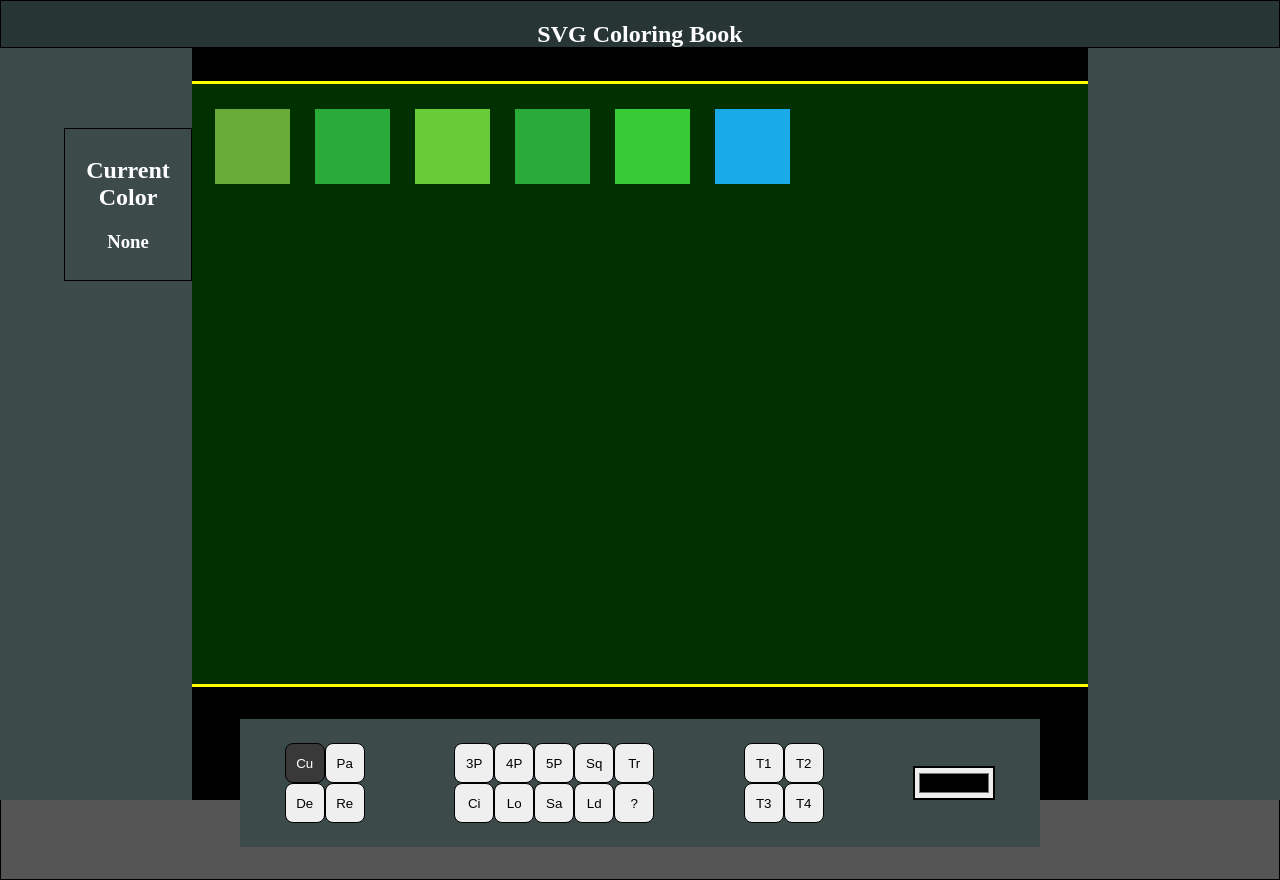
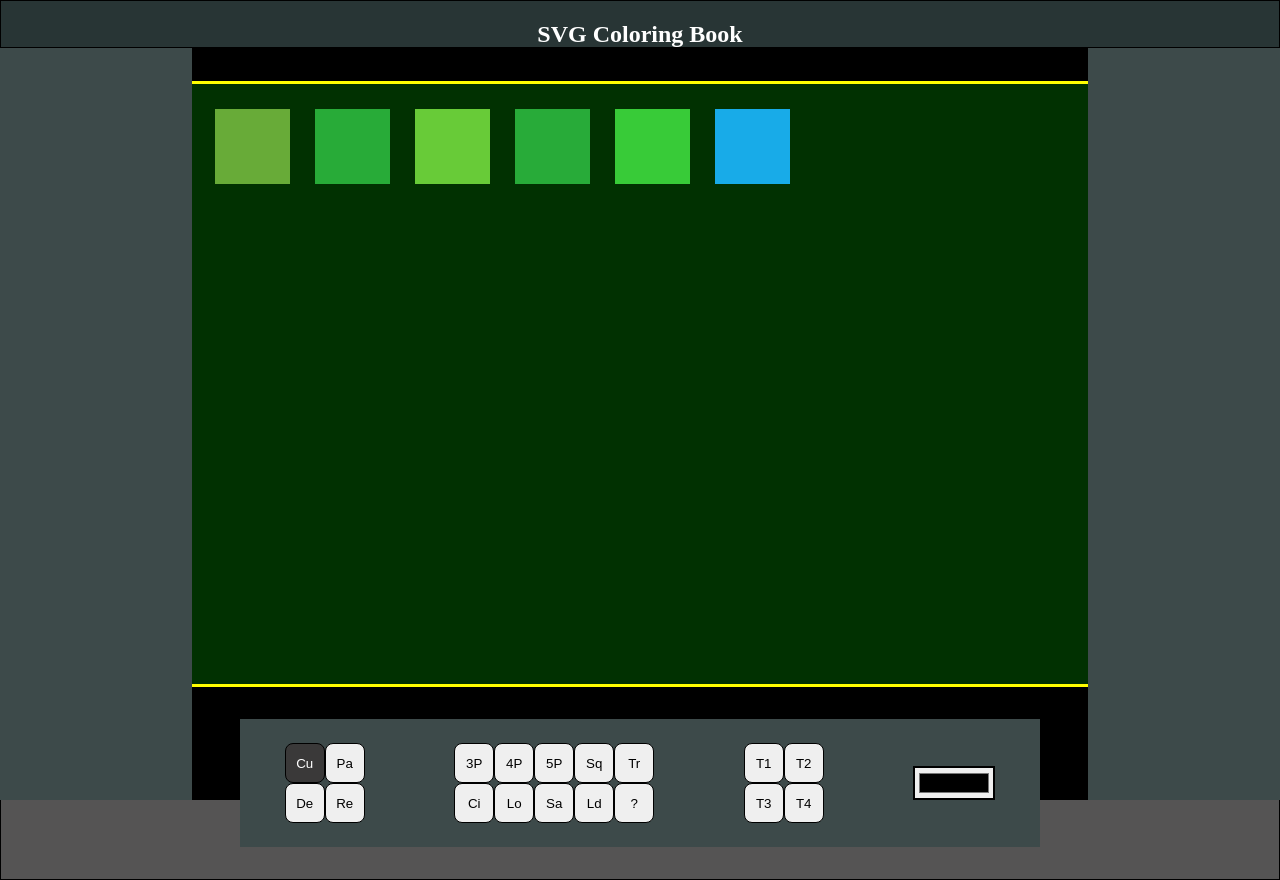
Before and after one commit to JustSteve2k/ColoringBook, a website with bundled scripts: page public/index.html in a window 1280 px wide. Built offline with nearby package versions, Linux system fonts and the light colour scheme.

Commit message:
get rid of old ui

```diff
--- a/public/index.html
+++ b/public/index.html
@@ -16,32 +16,9 @@
       <!-- Left Button Area  -->
 
       <div class="leftBar">
-        <div id="selectedColorArea">
+        <!-- <div id="selectedColorArea">
           <h2>Current Color</h2>
           <h3 id="currentColor">None</h3>
-        </div>
-
-        <!-- <div id="workButtons" class="workButtons">
-          <button id="btnCursor" class="wButton enabled">Cursor</button>
-          <button id="btnPaint" class="wButton">Paint</button>
-          <button id="btnDelete" class="wButton">Delete</button>
-          <button id="btnReset" class="wButton">Reset Board</button>
-        </div> -->
-        <!-- <div id="createButtons" class="createButtons">
-          <button id="btnAddDynPolygon3">Add 3 Point Polygon</button>
-          <button id="btnAddDynPolygon4">Add 4 Point Polygon</button>
-          <button id="btnAddDynPolygon5">Add 5 Point Polygon</button>
-          <button id="btnAddSquare">Make Square</button>
-          <button id="btnAddNewTriangle">Make Triangle</button>
-          <button id="btnAddNewCircle">Make Circle</button>
-          <button id="btnLock">Lock Item</button>
-          <button id="btnSave">Save Work</button>
-          <button id="btnLoad">Load Work</button>
-        </div> -->
-        <!-- <div id="testButtons" class="testButtons">
-          <button id="btnTest1">TEST BUTTON 1</button>
-          <button id="btnTest2">Get Current Mode</button>
-          <button id="btnTest3">Get Current Color</button>
         </div> -->
       </div>
 
```
